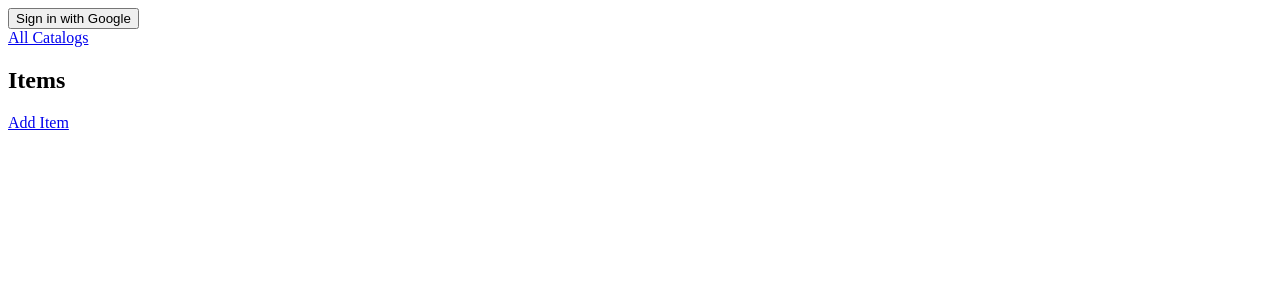
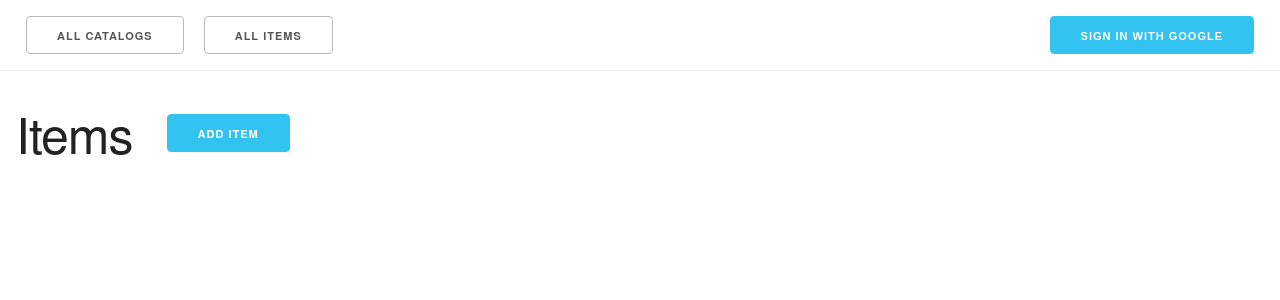
Before and after one commit to Phaze1D/Udacity-Fullstack-Projects, a Flask app: page /items in a window 1280 px wide. Shown: the top 300 px of the page. Run offline with Flask 2, Linux system fonts and the light colour scheme; some libraries are stand-ins or nearby versions.

Commit message:
Added styling to the frontend

```diff
--- a/ItemCatalog/vagrant/catalog/backend/helpers/security.py
+++ b/ItemCatalog/vagrant/catalog/backend/helpers/security.py
@@ -1,5 +1,5 @@
 from functools import wraps
-from flask import g, request, redirect, url_for, session, abort
+from flask import g, request, redirect, url_for, session, abort, flash
 import uuid
 import logging
 
--- /dev/null
+++ b/ItemCatalog/vagrant/catalog/frontend/css/skeleton.css
@@ -0,0 +1,418 @@
+/*
+* Skeleton V2.0.4
+* Copyright 2014, Dave Gamache
+* www.getskeleton.com
+* Free to use under the MIT license.
+* http://www.opensource.org/licenses/mit-license.php
+* 12/29/2014
+*/
+
+
+/* Table of contents
+––––––––––––––––––––––––––––––––––––––––––––––––––
+- Grid
+- Base Styles
+- Typography
+- Links
+- Buttons
+- Forms
+- Lists
+- Code
+- Tables
+- Spacing
+- Utilities
+- Clearing
+- Media Queries
+*/
+
+
+/* Grid
+–––––––––––––––––––––––––––––––––––––––––––––––––– */
+.container {
+  position: relative;
+  width: 100%;
+  max-width: 960px;
+  margin: 0 auto;
+  padding: 0 20px;
+  box-sizing: border-box; }
+.column,
+.columns {
+  width: 100%;
+  float: left;
+  box-sizing: border-box; }
+
+/* For devices larger than 400px */
+@media (min-width: 400px) {
+  .container {
+    width: 85%;
+    padding: 0; }
+}
+
+/* For devices larger than 550px */
+@media (min-width: 550px) {
+  .container {
+    width: 80%; }
+  .column,
+  .columns {
+    margin-left: 4%; }
+  .column:first-child,
+  .columns:first-child {
+    margin-left: 0; }
+
+  .one.column,
+  .one.columns                    { width: 4.66666666667%; }
+  .two.columns                    { width: 13.3333333333%; }
+  .three.columns                  { width: 22%;            }
+  .four.columns                   { width: 30.6666666667%; }
+  .five.columns                   { width: 39.3333333333%; }
+  .six.columns                    { width: 48%;            }
+  .seven.columns                  { width: 56.6666666667%; }
+  .eight.columns                  { width: 65.3333333333%; }
+  .nine.columns                   { width: 74.0%;          }
+  .ten.columns                    { width: 82.6666666667%; }
+  .eleven.columns                 { width: 91.3333333333%; }
+  .twelve.columns                 { width: 100%; margin-left: 0; }
+
+  .one-third.column               { width: 30.6666666667%; }
+  .two-thirds.column              { width: 65.3333333333%; }
+
+  .one-half.column                { width: 48%; }
+
+  /* Offsets */
+  .offset-by-one.column,
+  .offset-by-one.columns          { margin-left: 8.66666666667%; }
+  .offset-by-two.column,
+  .offset-by-two.columns          { margin-left: 17.3333333333%; }
+  .offset-by-three.column,
+  .offset-by-three.columns        { margin-left: 26%;            }
+  .offset-by-four.column,
+  .offset-by-four.columns         { margin-left: 34.6666666667%; }
+  .offset-by-five.column,
+  .offset-by-five.columns         { margin-left: 43.3333333333%; }
+  .offset-by-six.column,
+  .offset-by-six.columns          { margin-left: 52%;            }
+  .offset-by-seven.column,
+  .offset-by-seven.columns        { margin-left: 60.6666666667%; }
+  .offset-by-eight.column,
+  .offset-by-eight.columns        { margin-left: 69.3333333333%; }
+  .offset-by-nine.column,
+  .offset-by-nine.columns         { margin-left: 78.0%;          }
+  .offset-by-ten.column,
+  .offset-by-ten.columns          { margin-left: 86.6666666667%; }
+  .offset-by-eleven.column,
+  .offset-by-eleven.columns       { margin-left: 95.3333333333%; }
+
+  .offset-by-one-third.column,
+  .offset-by-one-third.columns    { margin-left: 34.6666666667%; }
+  .offset-by-two-thirds.column,
+  .offset-by-two-thirds.columns   { margin-left: 69.3333333333%; }
+
+  .offset-by-one-half.column,
+  .offset-by-one-half.columns     { margin-left: 52%; }
+
+}
+
+
+/* Base Styles
+–––––––––––––––––––––––––––––––––––––––––––––––––– */
+/* NOTE
+html is set to 62.5% so that all the REM measurements throughout Skeleton
+are based on 10px sizing. So basically 1.5rem = 15px :) */
+html {
+  font-size: 62.5%; }
+body {
+  font-size: 1.5em; /* currently ems cause chrome bug misinterpreting rems on body element */
+  line-height: 1.6;
+  font-weight: 400;
+  font-family: "Raleway", "HelveticaNeue", "Helvetica Neue", Helvetica, Arial, sans-serif;
+  color: #222; }
+
+
+/* Typography
+–––––––––––––––––––––––––––––––––––––––––––––––––– */
+h1, h2, h3, h4, h5, h6 {
+  margin-top: 0;
+  margin-bottom: 2rem;
+  font-weight: 300; }
+h1 { font-size: 4.0rem; line-height: 1.2;  letter-spacing: -.1rem;}
+h2 { font-size: 3.6rem; line-height: 1.25; letter-spacing: -.1rem; }
+h3 { font-size: 3.0rem; line-height: 1.3;  letter-spacing: -.1rem; }
+h4 { font-size: 2.4rem; line-height: 1.35; letter-spacing: -.08rem; }
+h5 { font-size: 1.8rem; line-height: 1.5;  letter-spacing: -.05rem; }
+h6 { font-size: 1.5rem; line-height: 1.6;  letter-spacing: 0; }
+
+/* Larger than phablet */
+@media (min-width: 550px) {
+  h1 { font-size: 5.0rem; }
+  h2 { font-size: 4.2rem; }
+  h3 { font-size: 3.6rem; }
+  h4 { font-size: 3.0rem; }
+  h5 { font-size: 2.4rem; }
+  h6 { font-size: 1.5rem; }
+}
+
+p {
+  margin-top: 0; }
+
+
+/* Links
+–––––––––––––––––––––––––––––––––––––––––––––––––– */
+a {
+  color: #1EAEDB; }
+a:hover {
+  color: #0FA0CE; }
+
+
+/* Buttons
+–––––––––––––––––––––––––––––––––––––––––––––––––– */
+.button,
+button,
+input[type="submit"],
+input[type="reset"],
+input[type="button"] {
+  display: inline-block;
+  height: 38px;
+  padding: 0 30px;
+  color: #555;
+  text-align: center;
+  font-size: 11px;
+  font-weight: 600;
+  line-height: 38px;
+  letter-spacing: .1rem;
+  text-transform: uppercase;
+  text-decoration: none;
+  white-space: nowrap;
+  background-color: transparent;
+  border-radius: 4px;
+  border: 1px solid #bbb;
+  cursor: pointer;
+  box-sizing: border-box; }
+.button:hover,
+button:hover,
+input[type="submit"]:hover,
+input[type="reset"]:hover,
+input[type="button"]:hover,
+.button:focus,
+button:focus,
+input[type="submit"]:focus,
+input[type="reset"]:focus,
+input[type="button"]:focus {
+  color: #333;
+  border-color: #888;
+  outline: 0; }
+.button.button-primary,
+button.button-primary,
+input[type="submit"].button-primary,
+input[type="reset"].button-primary,
+input[type="button"].button-primary {
+  color: #FFF;
+  background-color: #33C3F0;
+  border-color: #33C3F0; }
+.button.button-primary:hover,
+button.button-primary:hover,
+input[type="submit"].button-primary:hover,
+input[type="reset"].button-primary:hover,
+input[type="button"].button-primary:hover,
+.button.button-primary:focus,
+button.button-primary:focus,
+input[type="submit"].button-primary:focus,
+input[type="reset"].button-primary:focus,
+input[type="button"].button-primary:focus {
+  color: #FFF;
+  background-color: #1EAEDB;
+  border-color: #1EAEDB; }
+
+
+/* Forms
+–––––––––––––––––––––––––––––––––––––––––––––––––– */
+input[type="email"],
+input[type="number"],
+input[type="search"],
+input[type="text"],
+input[type="tel"],
+input[type="url"],
+input[type="password"],
+textarea,
+select {
+  height: 38px;
+  padding: 6px 10px; /* The 6px vertically centers text on FF, ignored by Webkit */
+  background-color: #fff;
+  border: 1px solid #D1D1D1;
+  border-radius: 4px;
+  box-shadow: none;
+  box-sizing: border-box; }
+/* Removes awkward default styles on some inputs for iOS */
+input[type="email"],
+input[type="number"],
+input[type="search"],
+input[type="text"],
+input[type="tel"],
+input[type="url"],
+input[type="password"],
+textarea {
+  -webkit-appearance: none;
+     -moz-appearance: none;
+          appearance: none; }
+textarea {
+  min-height: 65px;
+  padding-top: 6px;
+  padding-bottom: 6px; }
+input[type="email"]:focus,
+input[type="number"]:focus,
+input[type="search"]:focus,
+input[type="text"]:focus,
+input[type="tel"]:focus,
+input[type="url"]:focus,
+input[type="password"]:focus,
+textarea:focus,
+select:focus {
+  border: 1px solid #33C3F0;
+  outline: 0; }
+label,
+legend {
+  display: block;
+  margin-bottom: .5rem;
+  font-weight: 600; }
+fieldset {
+  padding: 0;
+  border-width: 0; }
+input[type="checkbox"],
+input[type="radio"] {
+  display: inline; }
+label > .label-body {
+  display: inline-block;
+  margin-left: .5rem;
+  font-weight: normal; }
+
+
+/* Lists
+–––––––––––––––––––––––––––––––––––––––––––––––––– */
+ul {
+  list-style: circle inside; }
+ol {
+  list-style: decimal inside; }
+ol, ul {
+  padding-left: 0;
+  margin-top: 0; }
+ul ul,
+ul ol,
+ol ol,
+ol ul {
+  margin: 1.5rem 0 1.5rem 3rem;
+  font-size: 90%; }
+li {
+  margin-bottom: 1rem; }
+
+
+/* Code
+–––––––––––––––––––––––––––––––––––––––––––––––––– */
+code {
+  padding: .2rem .5rem;
+  margin: 0 .2rem;
+  font-size: 90%;
+  white-space: nowrap;
+  background: #F1F1F1;
+  border: 1px solid #E1E1E1;
+  border-radius: 4px; }
+pre > code {
+  display: block;
+  padding: 1rem 1.5rem;
+  white-space: pre; }
+
+
+/* Tables
+–––––––––––––––––––––––––––––––––––––––––––––––––– */
+th,
+td {
+  padding: 12px 15px;
+  text-align: left;
+  border-bottom: 1px solid #E1E1E1; }
+th:first-child,
+td:first-child {
+  padding-left: 0; }
+th:last-child,
+td:last-child {
+  padding-right: 0; }
+
+
+/* Spacing
+–––––––––––––––––––––––––––––––––––––––––––––––––– */
+button,
+.button {
+  margin-bottom: 1rem; }
+input,
+textarea,
+select,
+fieldset {
+  margin-bottom: 1.5rem; }
+pre,
+blockquote,
+dl,
+figure,
+table,
+p,
+ul,
+ol,
+form {
+  margin-bottom: 2.5rem; }
+
+
+/* Utilities
+–––––––––––––––––––––––––––––––––––––––––––––––––– */
+.u-full-width {
+  width: 100%;
+  box-sizing: border-box; }
+.u-max-full-width {
+  max-width: 100%;
+  box-sizing: border-box; }
+.u-pull-right {
+  float: right; }
+.u-pull-left {
+  float: left; }
+
+
+/* Misc
+–––––––––––––––––––––––––––––––––––––––––––––––––– */
+hr {
+  margin-top: 3rem;
+  margin-bottom: 3.5rem;
+  border-width: 0;
+  border-top: 1px solid #E1E1E1; }
+
+
+/* Clearing
+–––––––––––––––––––––––––––––––––––––––––––––––––– */
+
+/* Self Clearing Goodness */
+.container:after,
+.row:after,
+.u-cf {
+  content: "";
+  display: table;
+  clear: both; }
+
+
+/* Media Queries
+–––––––––––––––––––––––––––––––––––––––––––––––––– */
+/*
+Note: The best way to structure the use of media queries is to create the queries
+near the relevant code. For example, if you wanted to change the styles for buttons
+on small devices, paste the mobile query code up in the buttons section and style it
+there.
+*/
+
+
+/* Larger than mobile */
+@media (min-width: 400px) {}
+
+/* Larger than phablet (also point when grid becomes active) */
+@media (min-width: 550px) {}
+
+/* Larger than tablet */
+@media (min-width: 750px) {}
+
+/* Larger than desktop */
+@media (min-width: 1000px) {}
+
+/* Larger than Desktop HD */
+@media (min-width: 1200px) {}
--- /dev/null
+++ b/ItemCatalog/vagrant/catalog/frontend/css/styles.css
@@ -0,0 +1,75 @@
+body {
+  margin: 0;
+}
+
+header {
+  display: flex;
+  border-bottom: 1px solid #eee;
+  align-items: center;
+  padding: 16px;
+}
+
+h1 {
+  margin: 16px 34px 16px 0;
+  text-transform: capitalize;
+}
+
+main {
+  padding: 0 16px;
+  max-width: 800px;
+}
+
+input[type='text'], textarea, select {
+  width: 100%;
+}
+
+a {
+  text-decoration: none;
+  text-transform: capitalize;
+}
+
+.upper {
+  display: flex;
+  align-items: center;
+}
+
+.upper a {
+  margin: 0;
+}
+
+.nav-left {
+  margin: 0 10px;
+}
+
+.nav-right {
+  margin: 0 10px 0 auto;
+}
+
+.error {
+  margin: 0 0 16px;
+  padding: 0 16px;
+  color: #F44336;
+  background-color: rgba(244, 67, 54, 0.3);
+  font-size: 18px;
+}
+
+.button-red {
+  border: 1px solid #F44336 !important;
+  background-color: #F44336 !important;
+}
+
+#signinForm {
+  padding: 0;
+}
+
+#signinForm input {
+  margin-bottom: 0;
+}
+
+#logoutForm {
+  padding: 0;
+}
+
+#logoutForm input {
+  margin-bottom: 0;
+}
--- a/ItemCatalog/vagrant/catalog/frontend/templates/items/index.html
+++ b/ItemCatalog/vagrant/catalog/frontend/templates/items/index.html
@@ -2,25 +2,20 @@
 {% block body %}
 
 <div class="">
-  <a href="{{url_for('catalogs.index')}}">All Catalogs</a>
-  <section>
+  <div class="upper">
     <h1>Items</h1>
-    <a href="{{url_for('items.create')}}">Add Item</a>
+    <a class="button button-primary" href="{{url_for('items.create')}}">Add Item</a>
+  </div>
   <ul>
     {% for item in items %}
       <li>
         <a href="{{url_for('items.get', id=item.id)}}">{{ item.name }}</a>
-          {% if session.get('user') == item.user_id %}
-          -
-          <a href="{{url_for('items.edit', id=item.id)}}">Edit</a>
-          <a href="{{url_for('items.delete', id=item.id)}}">Delete</a>
-          {% endif %}
-          - Catalog:
+        (
         <a href="{{url_for('catalogs.get', id=item.catalog_id)}}"><i>{{item.catalog.name}}</i></a>
+        )
       </li>
     {% endfor %}
   </ul>
-  </section>
 </div>
 
 {% endblock %}
--- a/ItemCatalog/vagrant/catalog/frontend/templates/layout.html
+++ b/ItemCatalog/vagrant/catalog/frontend/templates/layout.html
@@ -7,33 +7,36 @@
     <meta name="mobile-web-app-capable" content="yes">
     <meta name="viewport" content="width=device-width, minimum-scale=1.0, initial-scale=1.0, user-scalable=yes">
     <meta name="google-signin-client_id" content="656484057058-a1shkn8ka0qser9e62nn0m33iobl7nca.apps.googleusercontent.com">
+    <link rel="stylesheet" href="{{url_for('static', filename='css/skeleton.css')}}">
+    <link rel="stylesheet" href="{{url_for('static', filename='css/styles.css')}}">
     <script src="//ajax.googleapis.com/ajax/libs/jquery/1.8.2/jquery.min.js"></script>
     <script src="https://apis.google.com/js/client:platform.js?onload=start" async defer></script>
   </head>
   <body>
 
     <header>
-      <form id="logoutForm" style="display: {{ 'display' if is_login() else 'none' }}" action="none" method="post">
+      <a class="button nav-left" href="{{url_for('catalogs.index')}}">All Catalogs</a>
+      <a class="button nav-left" href="{{url_for('items.index')}}">All Items</a>
+
+      <form id="logoutForm" class="nav-right" style="display: {{ 'block' if is_login() else 'none' }}" action="none" method="post">
         <input name="_csrf_token" type="hidden" value="{{ csrf_token() }}">
         <input type="submit" name="" value="logout">
       </form>
-      <form id="signinForm" style="display: {{ 'none' if is_login() else 'display' }}" action="none" method="post">
+      <form id="signinForm" class="nav-right" style="display: {{ 'none' if is_login() else 'block' }}" action="none" method="post">
         <input name="_csrf_token" type="hidden" value="{{ csrf_token() }}">
-        <input type="submit" name="" value="Sign in with Google">
+        <input class="button-primary" type="submit" name="" value="Sign in with Google">
       </form>
-
-      {% with messages = get_flashed_messages() %}
-        {% if messages %}
-          <ul>
-          {% for message in messages %}
-            <li>{{ message }}</li>
-          {% endfor %}
-          </ul>
-        {% endif %}
-      {% endwith %}
     </header>
 
-    {% block body %}{% endblock %}
+    <div class="">
+      {% with messages = get_flashed_messages() %}
+        <p class="error">{{ messages[0] }}</p>
+      {% endwith %}
+    </div>
+
+    <main>
+      {% block body %}{% endblock %}
+    </main>
 
     <script src="{{url_for('static', filename='js/google.js')}}" charset="utf-8"></script>
   </body>
```
Also changed, not shown: ItemCatalog/vagrant/catalog/frontend/templates/catalogs/create.html (+5 -9 lines), ItemCatalog/vagrant/catalog/frontend/templates/catalogs/edit.html (+6 -7 lines), ItemCatalog/vagrant/catalog/frontend/templates/catalogs/get.html (+5 -10 lines), ItemCatalog/vagrant/catalog/frontend/templates/catalogs/index.html (+6 -3 lines), ItemCatalog/vagrant/catalog/frontend/templates/items/create.html (+20 -14 lines), ItemCatalog/vagrant/catalog/frontend/templates/items/delete.html (+5 -7 lines), ItemCatalog/vagrant/catalog/frontend/templates/items/edit.html (+15 -15 lines), ItemCatalog/vagrant/catalog/frontend/templates/items/get.html (+2 -8 lines), ItemCatalog/vagrant/catalog/README.md (renamed from ItemCatalog/vagrant/catalog/README.txt), 1 other file. Lines whose indentation alone changed are shown as unchanged.
